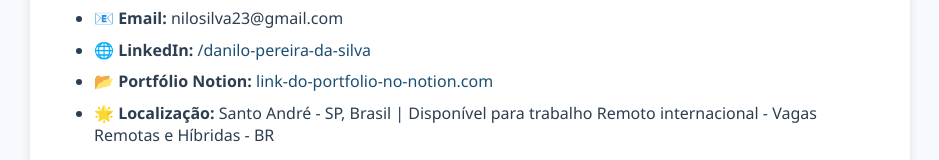
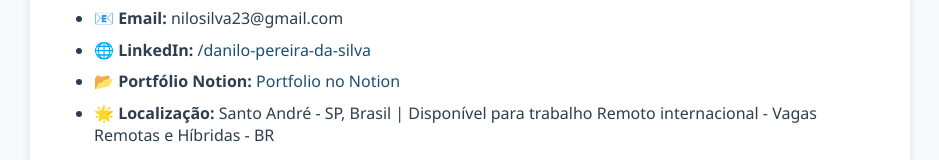
Before and after one commit to Danilo282/git-github-iniciante, a plain HTML site: page index.html in a window 1280 px wide. Shown: the part 1583-1743 px from the top of the page, without its empty margins (170-1109 px from the left). Drawn offline with Linux system fonts and the light colour scheme.

Commit message:
Update index.html

```diff
--- a/index.html
+++ b/index.html
@@ -132,7 +132,7 @@
     <ul>
       <li>📧 <strong>Email:</strong> nilosilva23@gmail.com</li>
       <li>🌐 <strong>LinkedIn:</strong> <a href="https://www.linkedin.com/in/danilo-p-194b5428/" target="_blank">/danilo-pereira-da-silva</a></li>
-      <li>📂 <strong>Portfólio Notion:</strong> <a href="https://invented-raft-076.notion.site/Danilo-Pereira-da-Silva-20a0b504ef258021ba04c81019733645" target="_blank">link-do-portfolio-no-notion.com</a></li>
+      <li>📂 <strong>Portfólio Notion:</strong> <a href="https://invented-raft-076.notion.site/Danilo-Pereira-da-Silva-20a0b504ef258021ba04c81019733645" target="_blank">Portfolio no Notion</a></li>
       <li>🌟 <strong>Localização:</strong> Santo André - SP, Brasil | Disponível para trabalho Remoto internacional - Vagas Remotas e Híbridas - BR</li>
     </ul>
   </section>
```
